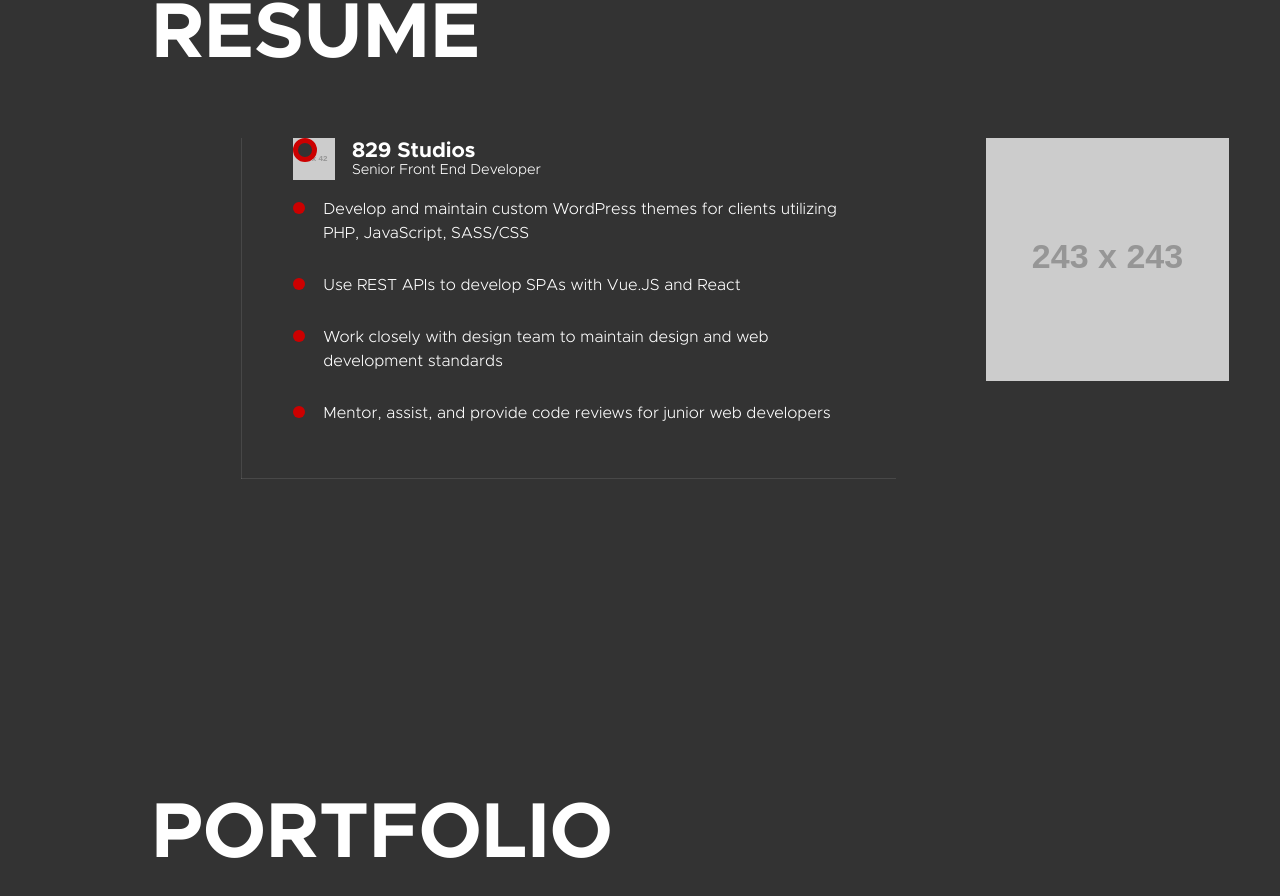
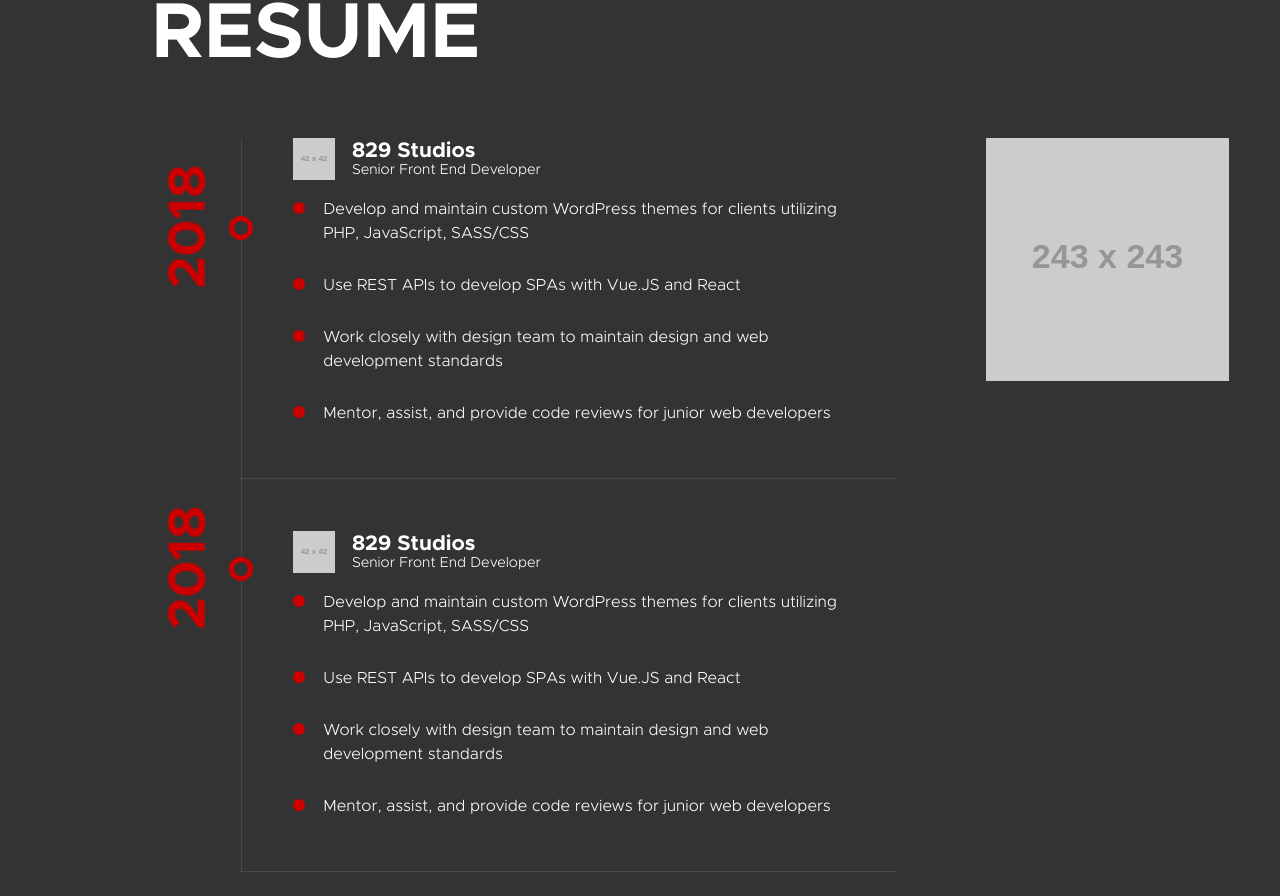
Before and after one commit to therstyle/chrisrobertsweb, a Vue app: page / in a window 1280 px wide. Shown: the part 907-1803 px from the top of the page. Built offline with nearby package versions, Linux system fonts and the light colour scheme.

Commit message:
Fixed position of year and timeline dot elements

```diff
--- a/src/components/Resume.vue
+++ b/src/components/Resume.vue
@@ -4,6 +4,7 @@
 
     <div class="resume--content">
       <div class="timeline">
+        <Timeline-Entry></Timeline-Entry>
         <Timeline-Entry></Timeline-Entry>
       </div>
 
@@ -66,11 +67,26 @@ export default {
       position: absolute;
       display: block;
       border-radius: 100%;
-      //left: abs(calc(4.1vw - 1px) / 2);
+      top: 6.1vw;
+      left: calc(-4.1vw - 24px);
+      margin-left: calc(4.1vw + 12px);
       width: 24px;
       height: 24px;
       border: 5px solid var(--red);
       background: var(--body-bg);
+    }
+
+    &:after {
+      content: attr(data-year);
+      font-weight: 600;
+      color: var(--red);
+      font-size: 4.1vw;
+      writing-mode: vertical-rl;
+      text-orientation: sideways;
+      transform: rotate(180deg);
+      position: absolute;
+      left: -7vw;
+      top: 2.1vw;
     }
 
     header {
--- a/src/components/layout/TimelineEntry.vue
+++ b/src/components/layout/TimelineEntry.vue
@@ -1,5 +1,5 @@
 <template>
-  <article class="timeline--entry">
+  <article class="timeline--entry" data-year="2018">
     <header>
       <img src="https://dummyimage.com/42/fff/fff" alt="">
       <div class="company-info">
@@ -23,7 +23,3 @@ export default {
   name: 'Timeline-Entry'
 }
 </script>
-
-<style lang="scss">
-
-</style>
```
